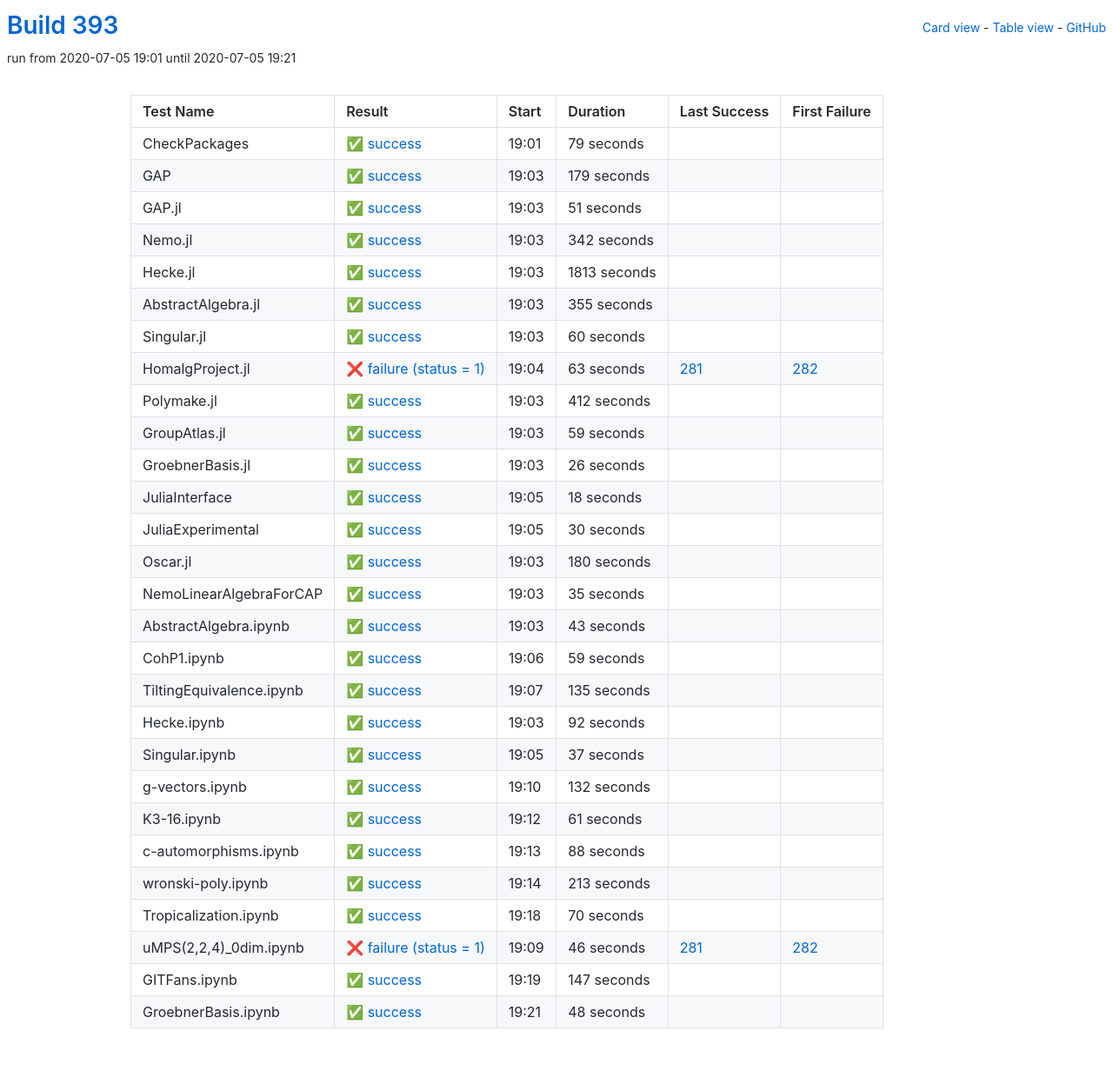
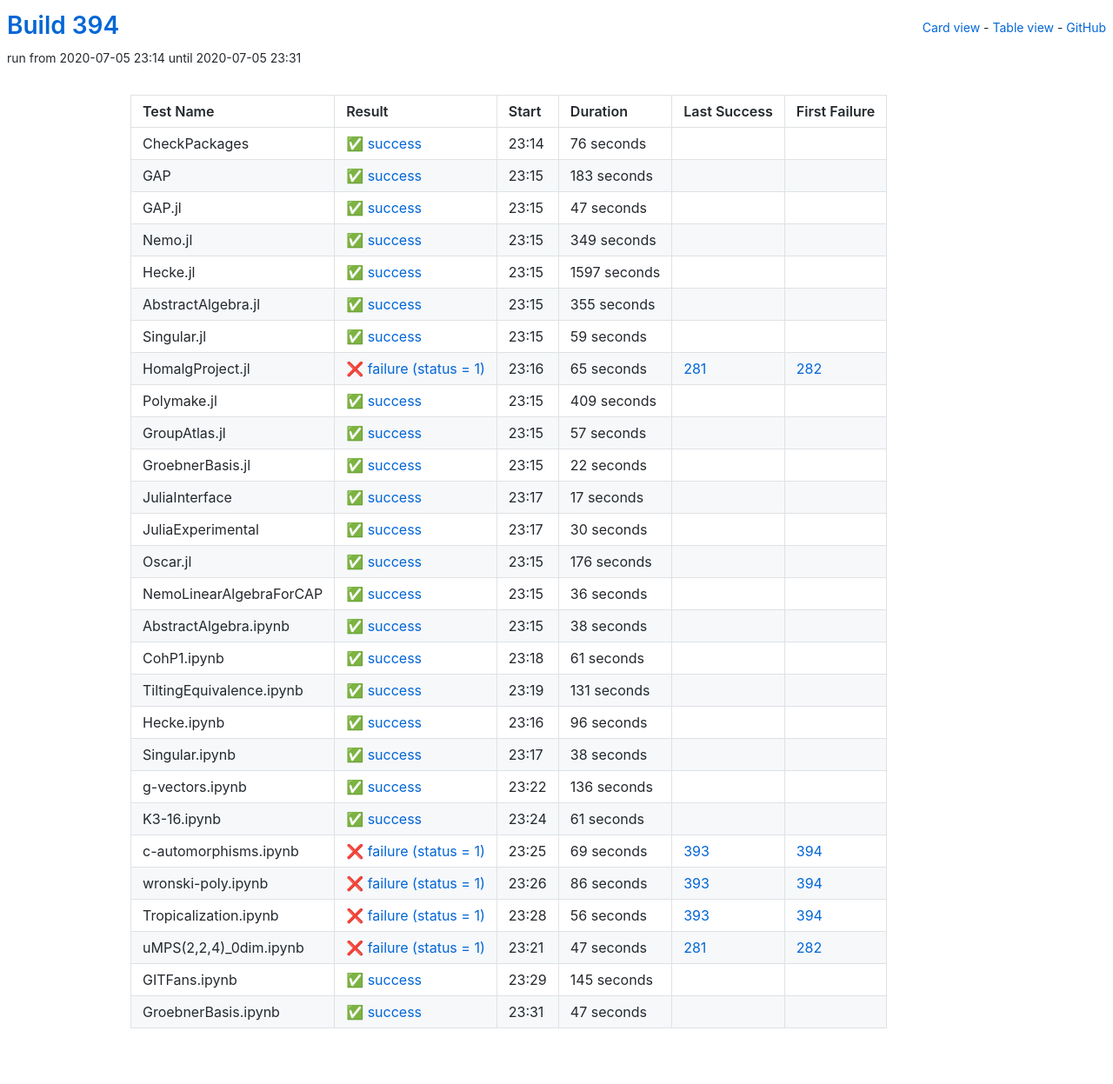
Before and after one commit to oscar-system/oscar-ci-status-stable, a Jekyll site: the page built from table.html, in a window 1280 px wide. Shown: the whole page at 87% size. Built offline with Jekyll 4.4.1, drawn with Linux system fonts in a browser that asks for light colours.

Commit message:
Build #394

```diff
--- a/_data/ci.yml
+++ b/_data/ci.yml
@@ -1,6 +1,6 @@
 ---
-build: 393
-build_url: https://oscarci.mathematik.uni-kl.de/job/oscar-stable/393/
+build: 394
+build_url: https://oscarci.mathematik.uni-kl.de/job/oscar-stable/394/
 job: oscar-stable
 organization: oscar-system
 repo: oscar-ci-status-stable
@@ -8,68 +8,68 @@ repourl: https://github.com/oscar-system/oscar-ci-status-stable
 tests:
 - name: CheckPackages
   id: checkpackages
-  log: https://oscarci.mathematik.uni-kl.de/job/oscar-stable/393/artifact/logs/build-393/CheckPackages.log
-  start: 2020-07-05 19:01
+  log: https://oscarci.mathematik.uni-kl.de/job/oscar-stable/394/artifact/logs/build-394/CheckPackages.log
+  start: 2020-07-05 23:14
   success: true
   exitcode: 0
   status: success
-  duration: 79
+  duration: 76
   last_success: false
   last_success_url:
   first_failure: false
   first_failure_url:
 - name: GAP
   id: gap
-  log: https://oscarci.mathematik.uni-kl.de/job/oscar-stable/393/artifact/logs/build-393/GAP.log
-  start: 2020-07-05 19:03
+  log: https://oscarci.mathematik.uni-kl.de/job/oscar-stable/394/artifact/logs/build-394/GAP.log
+  start: 2020-07-05 23:15
   success: true
   exitcode: 0
   status: success
-  duration: 179
+  duration: 183
   last_success: false
   last_success_url:
   first_failure: false
   first_failure_url:
 - name: GAP.jl
   id: gap-jl
-  log: https://oscarci.mathematik.uni-kl.de/job/oscar-stable/393/artifact/logs/build-393/GAP.jl.log
-  start: 2020-07-05 19:03
+  log: https://oscarci.mathematik.uni-kl.de/job/oscar-stable/394/artifact/logs/build-394/GAP.jl.log
+  start: 2020-07-05 23:15
   success: true
   exitcode: 0
   status: success
-  duration: 51
+  duration: 47
   last_success: false
   last_success_url:
   first_failure: false
   first_failure_url:
 - name: Nemo.jl
   id: nemo-jl
-  log: https://oscarci.mathematik.uni-kl.de/job/oscar-stable/393/artifact/logs/build-393/Nemo.jl.log
-  start: 2020-07-05 19:03
+  log: https://oscarci.mathematik.uni-kl.de/job/oscar-stable/394/artifact/logs/build-394/Nemo.jl.log
+  start: 2020-07-05 23:15
   success: true
   exitcode: 0
   status: success
-  duration: 342
+  duration: 349
   last_success: false
   last_success_url:
   first_failure: false
   first_failure_url:
 - name: Hecke.jl
   id: hecke-jl
-  log: https://oscarci.mathematik.uni-kl.de/job/oscar-stable/393/artifact/logs/build-393/Hecke.jl.log
-  start: 2020-07-05 19:03
+  log: https://oscarci.mathematik.uni-kl.de/job/oscar-stable/394/artifact/logs/build-394/Hecke.jl.log
+  start: 2020-07-05 23:15
   success: true
   exitcode: 0
   status: success
-  duration: 1813
+  duration: 1597
   last_success: false
   last_success_url:
   first_failure: false
   first_failure_url:
 - name: AbstractAlgebra.jl
   id: abstractalgebra-jl
-  log: https://oscarci.mathematik.uni-kl.de/job/oscar-stable/393/artifact/logs/build-393/AbstractAlgebra.jl.log
-  start: 2020-07-05 19:03
+  log: https://oscarci.mathematik.uni-kl.de/job/oscar-stable/394/artifact/logs/build-394/AbstractAlgebra.jl.log
+  start: 2020-07-05 23:15
   success: true
   exitcode: 0
   status: success
@@ -80,44 +80,8 @@ tests:
   first_failure_url:
 - name: Singular.jl
   id: singular-jl
-  log: https://oscarci.mathematik.uni-kl.de/job/oscar-stable/393/artifact/logs/build-393/Singular.jl.log
-  start: 2020-07-05 19:03
-  success: true
-  exitcode: 0
-  status: success
-  duration: 60
-  last_success: false
-  last_success_url:
-  first_failure: false
-  first_failure_url:
-- name: HomalgProject.jl
-  id: homalgproject-jl
-  log: https://oscarci.mathematik.uni-kl.de/job/oscar-stable/393/artifact/logs/build-393/HomalgProject.jl.log
-  start: 2020-07-05 19:04
-  success: false
-  exitcode: 1
-  status: failure
-  duration: 63
-  last_success: 281
-  last_success_url: https://oscarci.mathematik.uni-kl.de/job/oscar-stable/281/
-  first_failure: 282
-  first_failure_url: https://oscarci.mathematik.uni-kl.de/job/oscar-stable/282/
-- name: Polymake.jl
-  id: polymake-jl
-  log: https://oscarci.mathematik.uni-kl.de/job/oscar-stable/393/artifact/logs/build-393/Polymake.jl.log
-  start: 2020-07-05 19:03
-  success: true
-  exitcode: 0
-  status: success
-  duration: 412
-  last_success: false
-  last_success_url:
-  first_failure: false
-  first_failure_url:
-- name: GroupAtlas.jl
-  id: groupatlas-jl
-  log: https://oscarci.mathematik.uni-kl.de/job/oscar-stable/393/artifact/logs/build-393/GroupAtlas.jl.log
-  start: 2020-07-05 19:03
+  log: https://oscarci.mathematik.uni-kl.de/job/oscar-stable/394/artifact/logs/build-394/Singular.jl.log
+  start: 2020-07-05 23:15
   success: true
   exitcode: 0
   status: success
@@ -126,34 +90,70 @@ tests:
   last_success_url:
   first_failure: false
   first_failure_url:
-- name: GroebnerBasis.jl
-  id: groebnerbasis-jl
-  log: https://oscarci.mathematik.uni-kl.de/job/oscar-stable/393/artifact/logs/build-393/GroebnerBasis.jl.log
-  start: 2020-07-05 19:03
+- name: HomalgProject.jl
+  id: homalgproject-jl
+  log: https://oscarci.mathematik.uni-kl.de/job/oscar-stable/394/artifact/logs/build-394/HomalgProject.jl.log
+  start: 2020-07-05 23:16
+  success: false
+  exitcode: 1
+  status: failure
+  duration: 65
+  last_success: 281
+  last_success_url: https://oscarci.mathematik.uni-kl.de/job/oscar-stable/281/
+  first_failure: 282
+  first_failure_url: https://oscarci.mathematik.uni-kl.de/job/oscar-stable/282/
+- name: Polymake.jl
+  id: polymake-jl
+  log: https://oscarci.mathematik.uni-kl.de/job/oscar-stable/394/artifact/logs/build-394/Polymake.jl.log
+  start: 2020-07-05 23:15
   success: true
   exitcode: 0
   status: success
-  duration: 26
+  duration: 409
+  last_success: false
+  last_success_url:
+  first_failure: false
+  first_failure_url:
+- name: GroupAtlas.jl
+  id: groupatlas-jl
+  log: https://oscarci.mathematik.uni-kl.de/job/oscar-stable/394/artifact/logs/build-394/GroupAtlas.jl.log
+  start: 2020-07-05 23:15
+  success: true
+  exitcode: 0
+  status: success
+  duration: 57
+  last_success: false
+  last_success_url:
+  first_failure: false
+  first_failure_url:
+- name: GroebnerBasis.jl
+  id: groebnerbasis-jl
+  log: https://oscarci.mathematik.uni-kl.de/job/oscar-stable/394/artifact/logs/build-394/GroebnerBasis.jl.log
+  start: 2020-07-05 23:15
+  success: true
+  exitcode: 0
+  status: success
+  duration: 22
   last_success: false
   last_success_url:
   first_failure: false
   first_failure_url:
 - name: JuliaInterface
   id: juliainterface
-  log: https://oscarci.mathematik.uni-kl.de/job/oscar-stable/393/artifact/logs/build-393/JuliaInterface.log
-  start: 2020-07-05 19:05
+  log: https://oscarci.mathematik.uni-kl.de/job/oscar-stable/394/artifact/logs/build-394/JuliaInterface.log
+  start: 2020-07-05 23:17
   success: true
   exitcode: 0
   status: success
-  duration: 18
+  duration: 17
   last_success: false
   last_success_url:
   first_failure: false
   first_failure_url:
 - name: JuliaExperimental
   id: juliaexperimental
-  log: https://oscarci.mathematik.uni-kl.de/job/oscar-stable/393/artifact/logs/build-393/JuliaExperimental.log
-  start: 2020-07-05 19:05
+  log: https://oscarci.mathematik.uni-kl.de/job/oscar-stable/394/artifact/logs/build-394/JuliaExperimental.log
+  start: 2020-07-05 23:17
   success: true
   exitcode: 0
   status: success
@@ -164,104 +164,104 @@ tests:
   first_failure_url:
 - name: Oscar.jl
   id: oscar-jl
-  log: https://oscarci.mathematik.uni-kl.de/job/oscar-stable/393/artifact/logs/build-393/Oscar.jl.log
-  start: 2020-07-05 19:03
+  log: https://oscarci.mathematik.uni-kl.de/job/oscar-stable/394/artifact/logs/build-394/Oscar.jl.log
+  start: 2020-07-05 23:15
   success: true
   exitcode: 0
   status: success
-  duration: 180
+  duration: 176
   last_success: false
   last_success_url:
   first_failure: false
   first_failure_url:
 - name: NemoLinearAlgebraForCAP
   id: nemolinearalgebraforcap
-  log: https://oscarci.mathematik.uni-kl.de/job/oscar-stable/393/artifact/logs/build-393/NemoLinearAlgebraForCAP.log
-  start: 2020-07-05 19:03
+  log: https://oscarci.mathematik.uni-kl.de/job/oscar-stable/394/artifact/logs/build-394/NemoLinearAlgebraForCAP.log
+  start: 2020-07-05 23:15
   success: true
   exitcode: 0
   status: success
-  duration: 35
+  duration: 36
   last_success: false
   last_success_url:
   first_failure: false
   first_failure_url:
 - name: AbstractAlgebra.ipynb
   id: abstractalgebra-ipynb
-  log: https://oscarci.mathematik.uni-kl.de/job/oscar-stable/393/artifact/logs/build-393/AbstractAlgebra.ipynb.log
-  start: 2020-07-05 19:03
+  log: https://oscarci.mathematik.uni-kl.de/job/oscar-stable/394/artifact/logs/build-394/AbstractAlgebra.ipynb.log
+  start: 2020-07-05 23:15
   success: true
   exitcode: 0
   status: success
-  duration: 43
+  duration: 38
   last_success: false
   last_success_url:
   first_failure: false
   first_failure_url:
 - name: CohP1.ipynb
   id: cohp1-ipynb
-  log: https://oscarci.mathematik.uni-kl.de/job/oscar-stable/393/artifact/logs/build-393/CohP1.ipynb.log
-  start: 2020-07-05 19:06
+  log: https://oscarci.mathematik.uni-kl.de/job/oscar-stable/394/artifact/logs/build-394/CohP1.ipynb.log
+  start: 2020-07-05 23:18
   success: true
   exitcode: 0
   status: success
-  duration: 59
+  duration: 61
   last_success: false
   last_success_url:
   first_failure: false
   first_failure_url:
 - name: TiltingEquivalence.ipynb
   id: tiltingequivalence-ipynb
-  log: https://oscarci.mathematik.uni-kl.de/job/oscar-stable/393/artifact/logs/build-393/TiltingEquivalence.ipynb.log
-  start: 2020-07-05 19:07
+  log: https://oscarci.mathematik.uni-kl.de/job/oscar-stable/394/artifact/logs/build-394/TiltingEquivalence.ipynb.log
+  start: 2020-07-05 23:19
   success: true
   exitcode: 0
   status: success
-  duration: 135
+  duration: 131
   last_success: false
   last_success_url:
   first_failure: false
   first_failure_url:
 - name: Hecke.ipynb
   id: hecke-ipynb
-  log: https://oscarci.mathematik.uni-kl.de/job/oscar-stable/393/artifact/logs/build-393/Hecke.ipynb.log
-  start: 2020-07-05 19:03
+  log: https://oscarci.mathematik.uni-kl.de/job/oscar-stable/394/artifact/logs/build-394/Hecke.ipynb.log
+  start: 2020-07-05 23:16
   success: true
   exitcode: 0
   status: success
-  duration: 92
+  duration: 96
   last_success: false
   last_success_url:
   first_failure: false
   first_failure_url:
 - name: Singular.ipynb
   id: singular-ipynb
-  log: https://oscarci.mathematik.uni-kl.de/job/oscar-stable/393/artifact/logs/build-393/Singular.ipynb.log
-  start: 2020-07-05 19:05
+  log: https://oscarci.mathematik.uni-kl.de/job/oscar-stable/394/artifact/logs/build-394/Singular.ipynb.log
+  start: 2020-07-05 23:17
   success: true
   exitcode: 0
   status: success
-  duration: 37
+  duration: 38
   last_success: false
   last_success_url:
   first_failure: false
   first_failure_url:
 - name: g-vectors.ipynb
   id: g-vectors-ipynb
-  log: https://oscarci.mathematik.uni-kl.de/job/oscar-stable/393/artifact/logs/build-393/g-vectors.ipynb.log
-  start: 2020-07-05 19:10
+  log: https://oscarci.mathematik.uni-kl.de/job/oscar-stable/394/artifact/logs/build-394/g-vectors.ipynb.log
+  start: 2020-07-05 23:22
   success: true
   exitcode: 0
   status: success
-  duration: 132
+  duration: 136
   last_success: false
   last_success_url:
   first_failure: false
   first_failure_url:
 - name: K3-16.ipynb
   id: k3-16-ipynb
-  log: https://oscarci.mathematik.uni-kl.de/job/oscar-stable/393/artifact/logs/build-393/K3-16.ipynb.log
-  start: 2020-07-05 19:12
+  log: https://oscarci.mathematik.uni-kl.de/job/oscar-stable/394/artifact/logs/build-394/K3-16.ipynb.log
+  start: 2020-07-05 23:24
   success: true
   exitcode: 0
   status: success
@@ -272,72 +272,72 @@ tests:
   first_failure_url:
 - name: c-automorphisms.ipynb
   id: c-automorphisms-ipynb
-  log: https://oscarci.mathematik.uni-kl.de/job/oscar-stable/393/artifact/logs/build-393/c-automorphisms.ipynb.log
-  start: 2020-07-05 19:13
-  success: true
-  exitcode: 0
-  status: success
-  duration: 88
-  last_success: false
-  last_success_url:
-  first_failure: false
-  first_failure_url:
-- name: wronski-poly.ipynb
-  id: wronski-poly-ipynb
-  log: https://oscarci.mathematik.uni-kl.de/job/oscar-stable/393/artifact/logs/build-393/wronski-poly.ipynb.log
-  start: 2020-07-05 19:14
-  success: true
-  exitcode: 0
-  status: success
-  duration: 213
-  last_success: false
-  last_success_url:
-  first_failure: false
-  first_failure_url:
-- name: Tropicalization.ipynb
-  id: tropicalization-ipynb
-  log: https://oscarci.mathematik.uni-kl.de/job/oscar-stable/393/artifact/logs/build-393/Tropicalization.ipynb.log
-  start: 2020-07-05 19:18
-  success: true
-  exitcode: 0
-  status: success
-  duration: 70
-  last_success: false
-  last_success_url:
-  first_failure: false
-  first_failure_url:
-- name: uMPS(2,2,4)_0dim.ipynb
-  id: umps-2-2-4-0dim-ipynb
-  log: https://oscarci.mathematik.uni-kl.de/job/oscar-stable/393/artifact/logs/build-393/uMPS-2-2-4-_0dim.ipynb.log
-  start: 2020-07-05 19:09
+  log: https://oscarci.mathematik.uni-kl.de/job/oscar-stable/394/artifact/logs/build-394/c-automorphisms.ipynb.log
+  start: 2020-07-05 23:25
   success: false
   exitcode: 1
   status: failure
-  duration: 46
+  duration: 69
+  last_success: 393
+  last_success_url: https://oscarci.mathematik.uni-kl.de/job/oscar-stable/393/
+  first_failure: 394
+  first_failure_url: https://oscarci.mathematik.uni-kl.de/job/oscar-stable/394/
+- name: wronski-poly.ipynb
+  id: wronski-poly-ipynb
+  log: https://oscarci.mathematik.uni-kl.de/job/oscar-stable/394/artifact/logs/build-394/wronski-poly.ipynb.log
+  start: 2020-07-05 23:26
+  success: false
+  exitcode: 1
+  status: failure
+  duration: 86
+  last_success: 393
+  last_success_url: https://oscarci.mathematik.uni-kl.de/job/oscar-stable/393/
+  first_failure: 394
+  first_failure_url: https://oscarci.mathematik.uni-kl.de/job/oscar-stable/394/
+- name: Tropicalization.ipynb
+  id: tropicalization-ipynb
+  log: https://oscarci.mathematik.uni-kl.de/job/oscar-stable/394/artifact/logs/build-394/Tropicalization.ipynb.log
+  start: 2020-07-05 23:28
+  success: false
+  exitcode: 1
+  status: failure
+  duration: 56
+  last_success: 393
+  last_success_url: https://oscarci.mathematik.uni-kl.de/job/oscar-stable/393/
+  first_failure: 394
+  first_failure_url: https://oscarci.mathematik.uni-kl.de/job/oscar-stable/394/
+- name: uMPS(2,2,4)_0dim.ipynb
+  id: umps-2-2-4-0dim-ipynb
+  log: https://oscarci.mathematik.uni-kl.de/job/oscar-stable/394/artifact/logs/build-394/uMPS-2-2-4-_0dim.ipynb.log
+  start: 2020-07-05 23:21
+  success: false
+  exitcode: 1
+  status: failure
+  duration: 47
   last_success: 281
   last_success_url: https://oscarci.mathematik.uni-kl.de/job/oscar-stable/281/
   first_failure: 282
   first_failure_url: https://oscarci.mathematik.uni-kl.de/job/oscar-stable/282/
 - name: GITFans.ipynb
   id: gitfans-ipynb
-  log: https://oscarci.mathematik.uni-kl.de/job/oscar-stable/393/artifact/logs/build-393/GITFans.ipynb.log
-  start: 2020-07-05 19:19
+  log: https://oscarci.mathematik.uni-kl.de/job/oscar-stable/394/artifact/logs/build-394/GITFans.ipynb.log
+  start: 2020-07-05 23:29
   success: true
   exitcode: 0
   status: success
-  duration: 147
+  duration: 145
   last_success: false
   last_success_url:
   first_failure: false
   first_failure_url:
 - name: GroebnerBasis.ipynb
   id: groebnerbasis-ipynb
-  log: https://oscarci.mathematik.uni-kl.de/job/oscar-stable/393/artifact/logs/build-393/GroebnerBasis.ipynb.log
-  start: 2020-07-05 19:21
+  log: https://oscarci.mathematik.uni-kl.de/job/oscar-stable/394/artifact/logs/build-394/GroebnerBasis.ipynb.log
+  start: 2020-07-05 23:31
   success: true
   exitcode: 0
   status: success
-  duration: 48
+  duration: 47
   last_success: false
   last_success_url:
   first_failure: false
```
Also changed, not shown: README.md.
